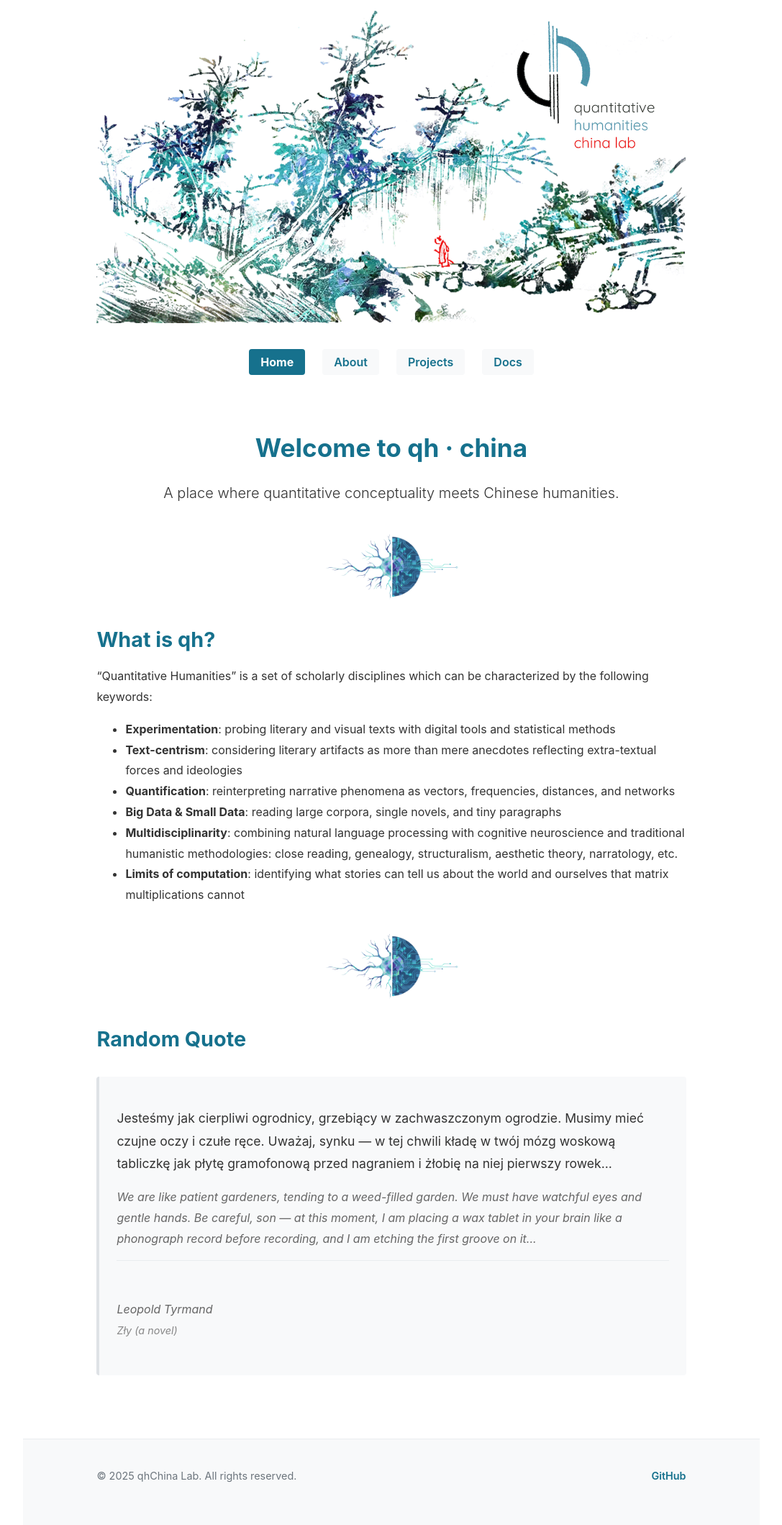
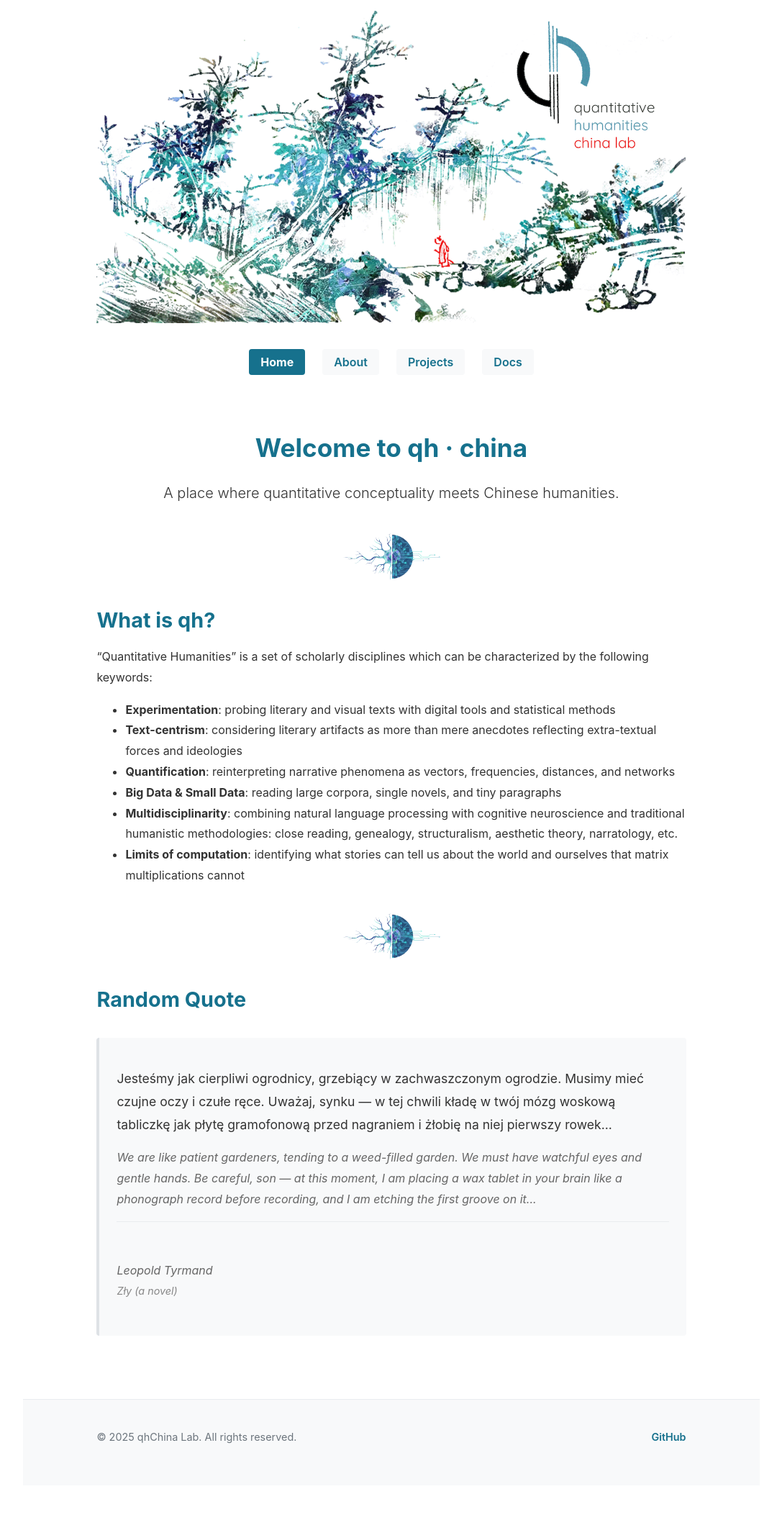
Before and after one commit to mcjkurz/qhchina, a Jekyll site: the page built from docs/index.md, in a window 1280 px wide. Shown: the whole page at 72% size, without its empty margins (96-1183 px from the left). Built offline with Jekyll 4.4.1, drawn with Linux system fonts in a browser that asks for light colours; after the commit the page ends 2064 px from its top, so only the background shows below that.

Commit message:
separator

```diff
--- a/docs/_sass/main.scss
+++ b/docs/_sass/main.scss
@@ -378,6 +378,7 @@ main {
 /* Separator image styling */
 .separator {
   width: 25%;
+  max-width: 150px;
   height: auto;
   margin: 2rem auto;
   display: block;
```
